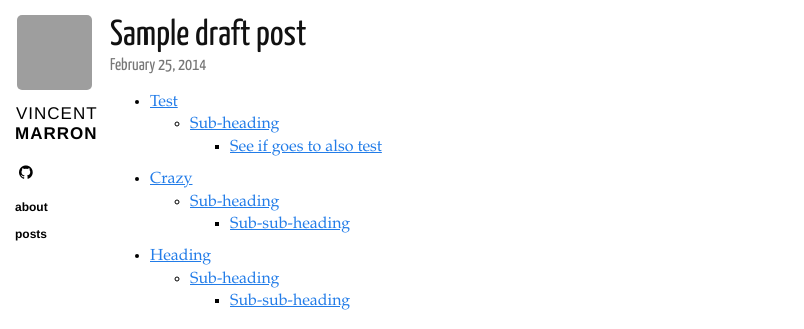
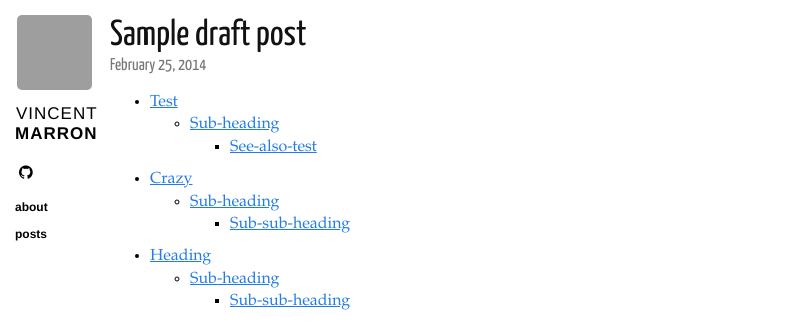
Before and after one commit to VinceMarron/vincemarron.github.io, a Jekyll site: the page built from _posts/2014-02-25-draft.markdown, in a window 1280 px wide. Shown: the top 329 px of the page, without its empty margins (0-804 px from the left). Built offline with Jekyll 4.4.1, drawn with Linux system fonts in a browser that asks for light colours; nearby versions of some CDN libraries; grey boxes are pictures that could not be loaded.

Commit message:
Update 2014-02-25-draft.markdown

```diff
--- a/_posts/2014-02-25-draft.markdown
+++ b/_posts/2014-02-25-draft.markdown
@@ -6,7 +6,7 @@ category: posts
 
 - [Test](#Test)
   * [Sub-heading](#sub-heading)
-    + [See if goes to also test](#Also test)
+    + [See-also-test](#Also test)
 - [Crazy](#heading-1)
   * [Sub-heading](#sub-heading-1)
     + [Sub-sub-heading](#sub-sub-heading-1)
```
